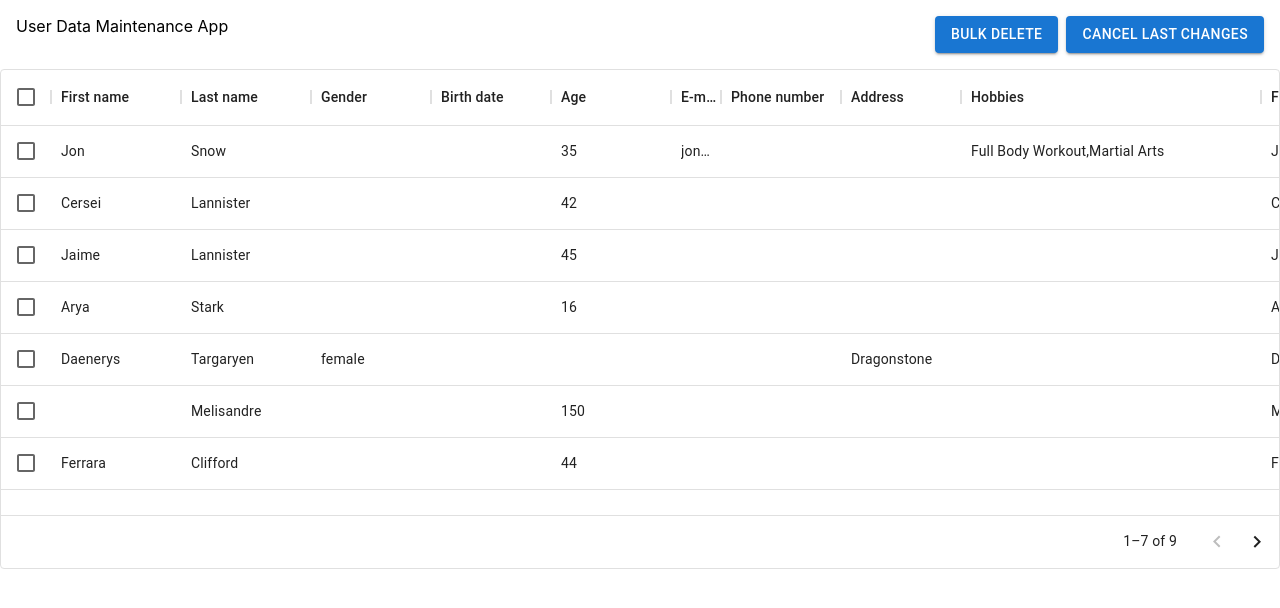
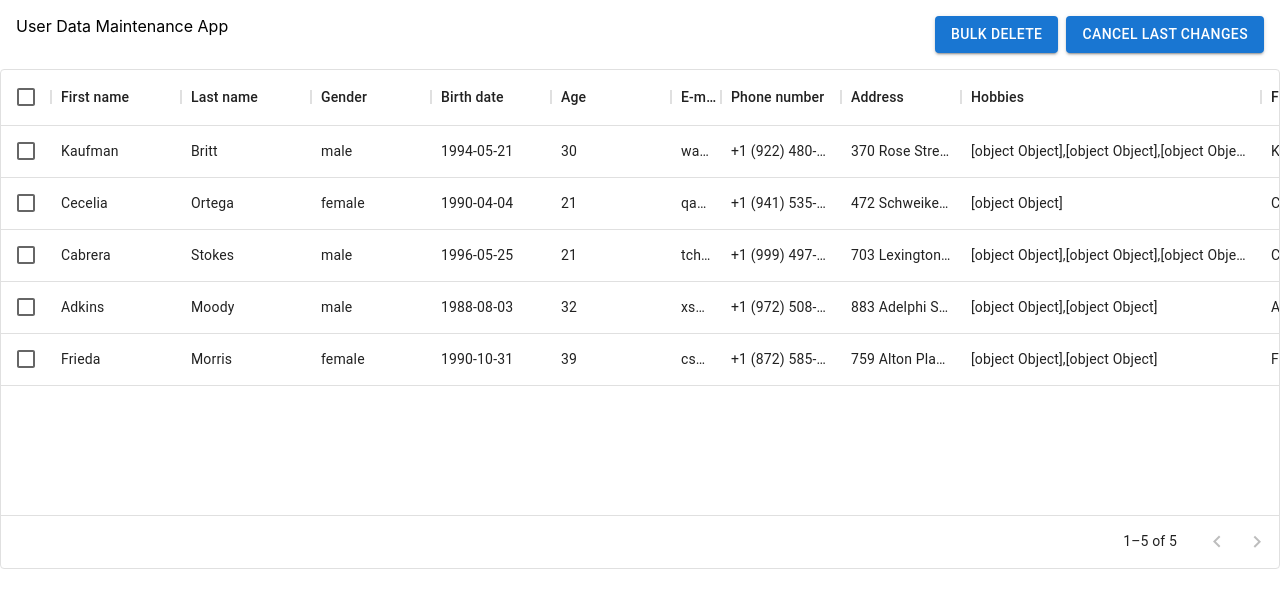
Before and after one commit to Adys23/user-maintenance-app, a React (Create React App) app in the folder client/: page / in a window 1280 px wide. Shown: the top 608 px of the page. Built offline with nearby package versions, Linux system fonts and the light colour scheme.

Commit message:
Add Redux store and custom hooks

```diff
--- a/client/package.json
+++ b/client/package.json
@@ -19,6 +19,7 @@
 		"@types/react-dom": "^17.0.11",
 		"react": "^17.0.2",
 		"react-dom": "^17.0.2",
+		"react-redux": "^7.2.6",
 		"react-router-dom": "^5.3.0",
 		"react-scripts": "4.0.3",
 		"typescript": "^4.5.2",
--- a/client/src/PersonDetailsForm/PersonDetailsForm.tsx
+++ b/client/src/PersonDetailsForm/PersonDetailsForm.tsx
@@ -1,8 +1,8 @@
 import { Box, TextField } from '@mui/material';
-import { useParams } from 'react-router-dom';
+//import { useParams } from 'react-router-dom';
 
 const PersonDetailsForm = () => {
-	const params = useParams();
+	//const params = useParams();
 
 	return (
 		<Box
--- a/client/src/PersonsTable/ActionButtonsGroup.tsx
+++ b/client/src/PersonsTable/ActionButtonsGroup.tsx
@@ -2,15 +2,25 @@ import Button from '@mui/material/Button';
 import ButtonGroup from '@mui/material/ButtonGroup';
 import DeleteIcon from '@mui/icons-material/Delete';
 import Info from '@mui/icons-material/Info';
-import { NavLink } from 'react-router-dom';
+import { Link } from 'react-router-dom';
+import { usersActions } from '../store/store';
+import { useAppDispatch } from '../hooks/hooks';
 
-const ActionButtonsGroup = () => {
+const ActionButtonsGroup: React.FC = (props) => {
+	const dispatch = useAppDispatch();
+
+	const deleteUserHandler = () => {
+		dispatch(usersActions.deleteUser(props));
+	};
+
 	return (
 		<ButtonGroup variant='contained' aria-label='outlined primary button group'>
-			<Button startIcon={<Info />}>
-				<NavLink to={'/person'}>Details</NavLink>
+			<Link to={'/person'}>
+				<Button startIcon={<Info />}>Details</Button>
+			</Link>
+			<Button startIcon={<DeleteIcon />} onClick={deleteUserHandler}>
+				Delete
 			</Button>
-			<Button startIcon={<DeleteIcon />}>Delete</Button>
 		</ButtonGroup>
 	);
 };
--- a/client/src/PersonsTable/PersonsTable.tsx
+++ b/client/src/PersonsTable/PersonsTable.tsx
@@ -1,10 +1,24 @@
 import { DataGrid } from '@mui/x-data-grid';
+import { useAppSelector } from '../hooks/hooks';
 
 import ActionButtonsGroup from './ActionButtonsGroup';
 
+interface NewUser {
+	id: string;
+	name: string;
+	lastName: string;
+	email: string;
+	age: number;
+	gender: string;
+	phoneNumber: string;
+	address: string;
+	dateOfBirth: string;
+	hobbies: string;
+}
+
 const PersonsTable = () => {
 	const columns = [
-		{ field: 'firstName', headerName: 'First name', width: 130 },
+		{ field: 'name', headerName: 'First name', width: 130 },
 		{ field: 'lastName', headerName: 'Last name', width: 130 },
 		{
 			field: 'gender',
@@ -12,7 +26,7 @@ const PersonsTable = () => {
 			width: 120,
 		},
 		{
-			field: 'birthDate',
+			field: 'dateOfBirth',
 			headerName: 'Birth date',
 			width: 120,
 		},
@@ -27,7 +41,7 @@ const PersonsTable = () => {
 			flex: 1,
 		},
 		{
-			field: 'phone',
+			field: 'phoneNumber',
 			headerName: 'Phone number',
 			width: 120,
 		},
@@ -48,7 +62,7 @@ const PersonsTable = () => {
 			sortable: false,
 			width: 160,
 			valueGetter: (params: any) =>
-				`${params.getValue(params.id, 'firstName') || ''} ${
+				`${params.getValue(params.id, 'name') || ''} ${
 					params.getValue(params.id, 'lastName') || ''
 				}`,
 		},
@@ -57,41 +71,29 @@ const PersonsTable = () => {
 			headerName: 'Action buttons',
 			flex: 1,
 			minWidth: 300,
-			renderCell: ActionButtonsGroup,
+			renderCell: () => {
+				return <ActionButtonsGroup />;
+			},
 			sortable: false,
 		},
 	];
 
-	const rows = [
-		{
-			id: 1,
-			lastName: 'Snow',
-			firstName: 'Jon',
-			age: 35,
-			email: 'jon.snow@houseStark.com',
-			hobbies: ['Full Body Workout', 'Martial Arts'],
-		},
-		{ id: 2, lastName: 'Lannister', firstName: 'Cersei', age: 42 },
-		{ id: 3, lastName: 'Lannister', firstName: 'Jaime', age: 45 },
-		{ id: 4, lastName: 'Stark', firstName: 'Arya', age: 16 },
-		{
-			id: 5,
-			lastName: 'Targaryen',
-			firstName: 'Daenerys',
-			age: null,
-			gender: 'female',
-			address: 'Dragonstone',
-		},
-		{ id: 6, lastName: 'Melisandre', firstName: null, age: 150 },
-		{ id: 7, lastName: 'Clifford', firstName: 'Ferrara', age: 44 },
-		{ id: 8, lastName: 'Frances', firstName: 'Rossini', age: 36 },
-		{ id: 9, lastName: 'Roxie', firstName: 'Harvey', age: 65 },
-	];
+	const usersList = useAppSelector((state) => state.users.usersList);
+
+	const updatedUsersList = usersList.map((user) => {
+		let hobbiesString: string = '';
+
+		user.hobbies.forEach((hobby) => (hobbiesString += hobby.name));
+		let newUser: NewUser = { ...user, hobbies: hobbiesString };
+		return newUser;
+	});
+
+	console.log(updatedUsersList);
 
 	return (
 		<div style={{ height: 500, width: '100%' }}>
 			<DataGrid
-				rows={rows}
+				rows={usersList}
 				columns={columns}
 				pageSize={7}
 				rowsPerPageOptions={[7]}
--- /dev/null
+++ b/client/src/hooks/hooks.ts
@@ -0,0 +1,5 @@
+import { TypedUseSelectorHook, useDispatch, useSelector } from 'react-redux';
+import type { RootState, AppDispatch } from '../store/store';
+
+export const useAppDispatch = () => useDispatch<AppDispatch>();
+export const useAppSelector: TypedUseSelectorHook<RootState> = useSelector;
--- a/client/src/index.tsx
+++ b/client/src/index.tsx
@@ -4,11 +4,15 @@ import './index.css';
 import App from './App';
 import reportWebVitals from './reportWebVitals';
 import { BrowserRouter } from 'react-router-dom';
+import { Provider } from 'react-redux';
+import store from './store/store';
 
 ReactDOM.render(
 	<React.StrictMode>
 		<BrowserRouter>
-			<App />
+			<Provider store={store}>
+				<App />
+			</Provider>
 		</BrowserRouter>
 	</React.StrictMode>,
 	document.getElementById('root')
--- /dev/null
+++ b/client/src/store/store.ts
@@ -0,0 +1,105 @@
+import { createSlice, configureStore } from '@reduxjs/toolkit';
+
+const initialState = {
+	usersList: [
+		{
+			id: '6193ce0799647b845f24e587',
+			name: 'Kaufman',
+			lastName: 'Britt',
+			email: 'wahprocuradeumbbn@nonise.com',
+			age: 30,
+			gender: 'male',
+			phoneNumber: '+1 (922) 480-3988',
+			address: '370 Rose Street, Neibert, Oregon, 6286',
+			dateOfBirth: '1994-05-21',
+			hobbies: [
+				{ id: '6193ce84e806ff3cbc4521fe', name: 'Motorbike' },
+				{ id: '6193ce846eed7ffbaa5a26b2', name: 'Astrology' },
+				{ id: '6193ce84e3ef251bb52871b6', name: 'Refinishing' },
+			],
+		},
+		{
+			id: '6193ce074efc3e500843eb80',
+			name: 'Cecelia',
+			lastName: 'Ortega',
+			email: 'qakram.mousta@outlook.sbs',
+			age: 21,
+			gender: 'female',
+			phoneNumber: '+1 (941) 535-2271',
+			address: '472 Schweikerts Walk, Clara, Maine, 9933',
+			dateOfBirth: '1990-04-04',
+			hobbies: [{ id: '6193ce843cd350c9a18b5b32', name: 'Sudoku' }],
+		},
+		{
+			id: '6193ce07272dbb6ca898def0',
+			name: 'Cabrera',
+			lastName: 'Stokes',
+			email: 'tcherkihaddadar@fiikra.tk',
+			age: 21,
+			gender: 'male',
+			phoneNumber: '+1 (999) 497-2758',
+			address: '703 Lexington Avenue, Manitou, North Carolina, 3497',
+			dateOfBirth: '1996-05-25',
+			hobbies: [
+				{ id: '6193ce84e806ff3cbc4521fe', name: 'Motorbike' },
+				{ id: '6193ce84fddf0ea59cd715cc', name: 'Swimming' },
+				{ id: '6193ce843502e8f81392a69c', name: 'Bushcraft' },
+				{ id: '6193ce8499ba67b92d63c9be', name: 'Electronic games' },
+			],
+		},
+		{
+			id: '6193ce07b8fba748ef8131cb',
+			name: 'Adkins',
+			lastName: 'Moody',
+			email: 'xsalemabdul@nroeor.com',
+			age: 32,
+			gender: 'male',
+			phoneNumber: '+1 (972) 508-2167',
+			address: '883 Adelphi Street, Graball, Michigan, 4021',
+			dateOfBirth: '1988-08-03',
+			hobbies: [
+				{ id: '6193ce840b1d30d78d2e1413', name: 'Hacking' },
+				{ id: '6193ce8404766c242ca1f3c4', name: 'Kung fu' },
+			],
+		},
+		{
+			id: '6193ce0727ef5f8ba1e24781',
+			name: 'Frieda',
+			lastName: 'Morris',
+			email: 'csherry.ahm@hdtniudn.com',
+			age: 39,
+			gender: 'female',
+			phoneNumber: '+1 (872) 585-3698',
+			address: '759 Alton Place, Wakulla, New Jersey, 2365',
+			dateOfBirth: '1990-10-31',
+			hobbies: [
+				{ id: '6193ce8497316f30f74b3417', name: 'Lego building' },
+				{ id: '6193ce84afce6bc5d4a85896', name: 'Public speaking' },
+			],
+		},
+	],
+};
+
+const usersSlice = createSlice({
+	name: 'usersState',
+	initialState,
+	reducers: {
+		amendUser(state, action) {},
+		deleteUser(state, action) {
+			state.usersList.filter((item) => {
+				return item.id !== action.payload.id;
+			});
+		},
+		restoreUser(state) {},
+	},
+});
+
+const store = configureStore({ reducer: { users: usersSlice.reducer } });
+
+export const usersActions = usersSlice.actions;
+
+export default store;
+
+export type RootState = ReturnType<typeof store.getState>;
+
+export type AppDispatch = typeof store.dispatch;
```
Also changed, not shown: 1 other file (tests, documents, lock files or other folders).
